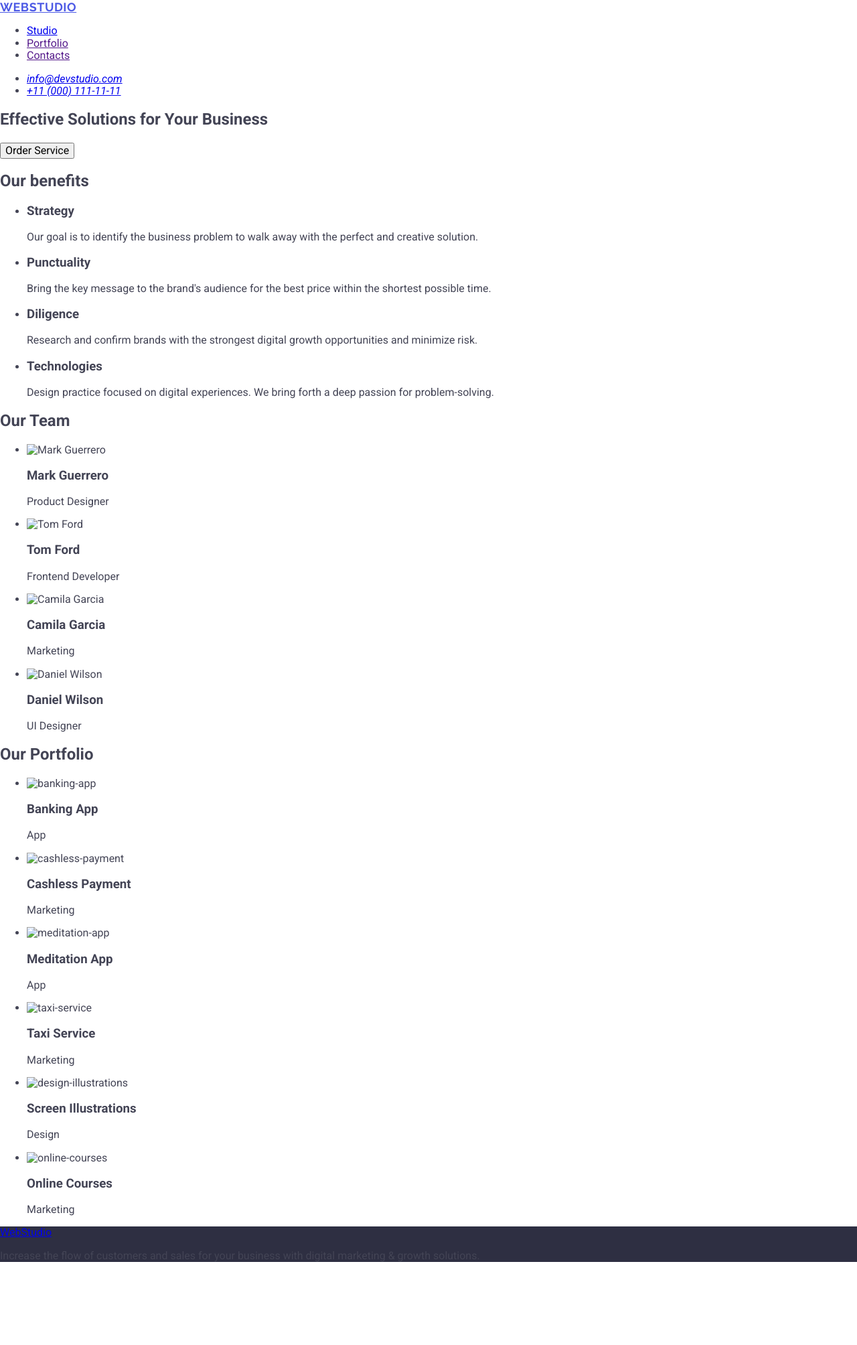
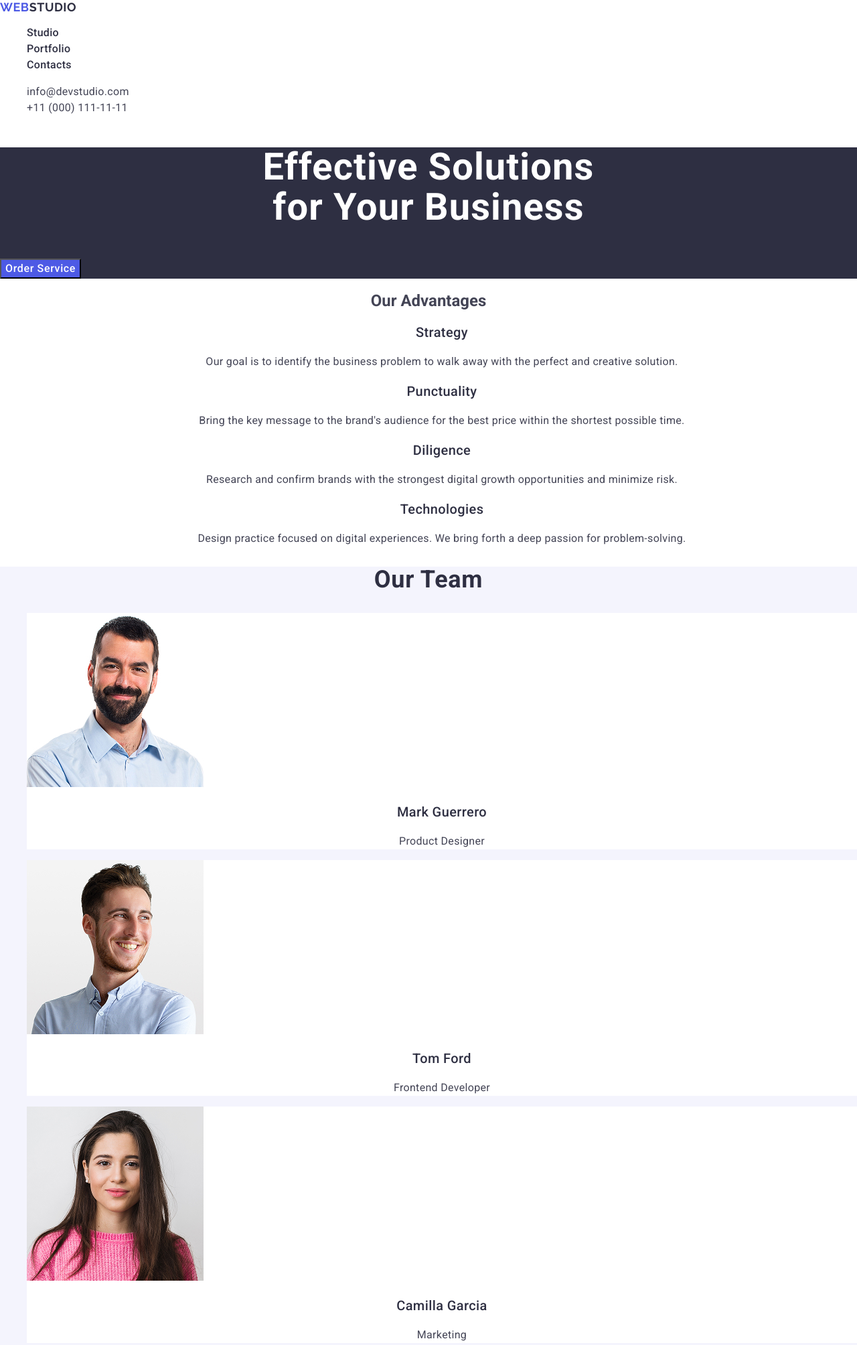
Before and after one commit to OleksandrShtyka/goit-markup-hw-02, a plain HTML site: page index.html in a window 1280 px wide. Shown: the top 2008 px of the page at 67% size. Before the commit the page ends 1900 px from the top, so only its background shows below. Drawn offline with nearby package versions, Linux system fonts and the light colour scheme.

Commit message:
rework to replace

```diff
--- a/css/styles.css
+++ b/css/styles.css
@@ -4,156 +4,221 @@ body {
     background-color: #FFFFFF;
 }
 
-.logo {
+a {
+    text-decoration: none;
     color: #4D5AE5;
+}
+
+ul {
+    list-style-type: none;
+}
+
+.header-nav-logo {
+    font-family: "Raleway", sans-serif;
     font-weight: 700;
     font-size: 18px;
     line-height: 1.17;
-    font-family: "Raleway", sans-serif;
+    letter-spacing: 0.03em;
     text-transform: uppercase;
-    letter-spacing: 0.03em;
 
+    justify-content: flex-start;
 }
 
-.studio {
-    color: #2E2F42;
+.span-logo {
+    font: 700 18px / 1.16667 "Raleway", sans-serif;
+    letter-spacing: 0.03em;
+    text-transform: uppercase;
+    color: #2e2f42;
 }
 
-.link-nav {
-    color: #2E2F42;
+.header-nav-list {
+    justify-content: flex-start;
+}
+
+.header-nav-list-studio {
     font-weight: 500;
     font-size: 16px;
     line-height: 1.5;
     letter-spacing: 0.02em;
+    color: #2e2f42;
 }
 
-.link-nav:hover {
-    color: #404BBF;
+.header-nav-list-studio:hover,
+.header-nav-list-studio:focus {
+    color: #404bbf;
 }
 
 
-.link-nav:focus {
-    color: #404BBF;
-
-}
-
-.page-address {
+.header-address {
     font-style: normal;
 }
 
-.link-address {
-    color: #434455;
-    font-weight: 400;
-    font-size: 16px;
-    line-height: 1.5;
-    font-style: normal;
-    letter-spacing: 0.02em;
 
-
-}
-
-.link-address:focus {
-    color: #404BBF;
-}
-
-.link-address:hover {
-    color: #404BBF;
-}
-
-.link-address .link:active {
-    color: #404BBF;
-}
-
-
-.hero {
-    background-color: #2E2F42;
-}
-
-.page-title {
-    color: #FFFFFF;
-    font-weight: 700;
-    font-size: 56px;
-    line-height: 1.07143;
-    text-align: center;
-    line-height: 1.07;
-    letter-spacing: 0.02em;
-
-}
-
-.button {
-    color: #FFFFFF;
-    background-color: #4d5ae5;
-    font-weight: 500;
-    font-size: 16px;
-    line-height: 1.5;
-    cursor: pointer;
-    font-family: "Roboto", sans-serif;
-    letter-spacing: 0.04em;
-
-}
-
-.button:focus {
-    background-color: #404BBF;
-}
-
-.button:hover {
-    background-color: #404BBF;
-}
-
-.section-title {
-    color: #2E2F42;
-    font-weight: 700;
-    font-size: 36px;
-    line-height: 1.11;
-    text-align: center;
-    letter-spacing: 0.02em;
-    text-transform: capitalize;
-
-}
-
-.title {
-    color: #2E2F42;
-    font-weight: 500;
-    font-size: 20px;
-    line-height: 1.2;
-    letter-spacing: 0.02em
-}
-
-.submenu-card {
-    background-color: #FFFFFF
-}
-
-.text {
+.header-address-list-contacts {
     font-weight: 400;
     font-size: 16px;
     line-height: 1.5;
     letter-spacing: 0.02em;
-
+    color: #434455;
 }
 
-
-.card {
-    background-color: #F4F4FD;
+.header-address-list-contacts:hover,
+.header-address-list-contacts:focus {
+    color: #404bbf;
 }
 
-.footer {
-    background-color: #2E2F42;
+.main-section-for-busines {
+    background-color: #2e2f42;
 }
 
-.text-footer {
-    color: #F4F4FD;
+.main-section-for-busines-title {
+    font-weight: 700;
+    font-size: 56px;
+    line-height: 1.07;
+    letter-spacing: 0.02em;
+    text-align: center;
+    color: #ffffff;
+}
+
+.main-section-for-busines-but {
+    font-family: "Roboto", sans-serif;
+    font-weight: 500;
+    font-size: 16px;
+    line-height: 1.5;
+    letter-spacing: 0.04em;
+    color: #ffffff;
+    background-color: #4D5AE5;
+    text-align: center;
+    cursor: pointer;
+}
+
+.main-section-for-busines-but:hover,
+.main-section-for-busines-but:focus {
+    background-color: #404BBF;
+}
+
+.main-section-advantages {
+    text-align: center;
+}
+
+.main-section-advantages-title-list-strategy {
+    justify-content: flex-start;
+}
+
+.main-section-advantages-title-list-strategy-title {
+    font-weight: 500;
+    font-size: 20px;
+    line-height: 1.2;
+    letter-spacing: 0.02em;
+    color: #2e2f42;
+}
+
+.main-section-advantages-title-list-strategy-text {
     font-weight: 400;
     font-size: 16px;
     line-height: 1.5;
     letter-spacing: 0.02em;
+    color: #434455;
 }
 
-.studio-footer {
-    color: #F4F4FD;
+.main-section-advantages-title-list-punctuality {
+    justify-content: flex-start;
+}
+
+.main-section-advantages-title-list-diligence {
+    justify-content: flex-start;
+}
+
+.main-section-advantages-title-list-technologies {
+    justify-content: flex-start;
+}
+
+.main-section-team {
+    background-color: #F4F4FD;
+}
+
+.main-section-team-title {
+    font-weight: 700;
+    font-size: 36px;
+    line-height: 1.11;
+    letter-spacing: 0.02em;
+    text-align: center;
+    text-transform: capitalize;
+    color: #2e2f42;
+}
+
+.main-section-team-list-product-designer {
+    justify-content: center;
+    background-color: #FFFFFF;
+}
+
+.main-section-team-list-product-designer-title {
+    font-weight: 500;
+    font-size: 20px;
+    line-height: 1.2;
+    letter-spacing: 0.02em;
+    text-align: center;
+    color: #2e2f42;
+}
+
+.main-section-team-list-product-designer-text {
+    font-weight: 400;
+    font-size: 16px;
+    line-height: 1.5;
+    letter-spacing: 0.02em;
+    text-align: center;
+    color: #434455;
+}
+
+.main-section-portfolio-title {
+    font-weight: 700;
+    font-size: 36px;
+    line-height: 1.11;
+    letter-spacing: 0.02em;
+    text-align: center;
+    text-transform: capitalize;
+    color: #2e2f42;
+}
+
+.main-section-portfolio-list-banking-title {
+    font-weight: 500;
+    font-size: 20px;
+    line-height: 1.2;
+    letter-spacing: 0.02em;
+    color: #2e2f42;
+}
+
+.main-section-portfolio-list-banking-text {
+    font-weight: 400;
+    font-size: 16px;
+    line-height: 1.5;
+    letter-spacing: 0.02em;
+    color: #434455;
+}
+
+.basement {
+    background-color: #2e2f42;
+}
+
+.basement-logo {
+    font-family: "Raleway", sans-serif;
     font-weight: 700;
     font-size: 18px;
     line-height: 1.17;
-    font-family: "Raleway", sans-serif;
+    letter-spacing: 0.03em;
     text-transform: uppercase;
+    justify-content: flex-start;
+}
+
+.basement-logo-span {
+    color: #f4f4fd;
+}
+
+.basement-text {
+    font-weight: 400;
+    font-size: 16px;
+    line-height: 1.5;
     letter-spacing: 0.02em;
+    font-family: var(--font-family);
+    color: #F4F4FD;
 }
--- a/index.html
+++ b/index.html
@@ -4,145 +4,142 @@
 <head>
   <meta charset="UTF-8">
   <meta name="viewport" content="width=device-width, initial-scale=1.0">
-  <title>Document</title>
   <link rel="preconnect" href="https://fonts.googleapis.com">
   <link rel="preconnect" href="https://fonts.gstatic.com" crossorigin>
   <link
     href="https://fonts.googleapis.com/css2?family=Raleway:ital,wght@0,100..900;1,100..900&family=Roboto:ital,wght@0,100..900;1,100..900&display=swap"
     rel="stylesheet">
-  <link rel="stylesheet"
-    href="https://cdnjs.cloudflare.com/ajax/libs/modern-normalize/3.0.1/modern-normalize.min.css" />
-  <link rel="stylesheet" href="./css/styles.css" />
+  <link rel="stylesheet" href="https://cdnjs.cloudflare.com/ajax/libs/modern-normalize/3.0.1/modern-normalize.min.css">
+  <link rel="stylesheet" href="./css/styles.css">
+  <title>WebStudio</title>
 </head>
 
 <body>
-
   <header class="header">
     <nav class="header-nav">
-      <a class="logo" href="./index.html">Web<span class="logo-accent">Studio</span></a>
-      <ul class="nav-list">
-        <li class="nav-list-item"><a id="studio-link" class="nav-link" href="./index.html">Studio</a></li>
-        <li class="nav-list-item"><a class="nav-link" href="">Portfolio</a></li>
-        <li class="nav-list-item"><a class="nav-link" href="">Contacts</a></li>
+      <a class="header-nav-logo" href="./index.html">Web<span class="span-logo">Studio</span></a>
+      <ul class="header-nav-list">
+        <li><a class="header-nav-list-studio" href="./index.html">Studio</a></li>
+        <li><a class="header-nav-list-studio" href="">Portfolio</a></li>
+        <li><a class="header-nav-list-studio" href="">Contacts</a></li>
       </ul>
     </nav>
-
-    <address class="header-contacts">
-      <ul class="contacts-list">
-        <li class="contact-list-item"><a class="contact-link" href="mailto:info@devstudio.com">info@devstudio.com</a>
-        </li>
-        <li class="contact-list-item"><a class="contact-link" href="tel:+110001111111">+11 (000) 111-11-11</a></li>
+    <address class="header-address">
+      <ul class="header-address-list">
+        <li><a class="header-address-list-contacts" href="mailto:info@devstudio.com">info@devstudio.com</a></li>
+        <li><a class="header-address-list-contacts" href="tel:+110001111111">+11 (000) 111-11-11</a></li>
       </ul>
     </address>
   </header>
 
-  <main class="main-content">
-    <section class="hero-section">
-      <h1 class="hero-title">Effective Solutions
-        for Your Business</h1>
-      <button class="hero-button" type="button">Order Service</button>
+  <main>
+    <section class="main-section-for-busines">
+      <h1 class="main-section-for-busines-title">Effective Solutions <br>for Your Business</h1>
+      <button class="main-section-for-busines-but" type="button">Order Service</button>
     </section>
 
-    <section class="benefits-section">
-      <h2 class="benefits-section-title">Our benefits</h2>
-      <ul class="benefits-list">
-        <li class="benefits-item">
-          <h3 class="benefits-title">Strategy</h3>
-          <p class="benefits-text">Our goal is to identify the business
-            problem to walk away with the perfect and creative solution.</p>
+    <section class="main-section-advantages">
+      <h2 class="main-section-advantages-title">Our Advantages</h2>
+      <ul class="main-section-advantages-title-list">
+        <li class="main-section-advantages-title-list-strategy">
+          <h3 class="main-section-advantages-title-list-strategy-title">Strategy</h3>
+          <p class="main-section-advantages-title-list-strategy-text">Our goal is to identify the business
+            problem to walk away with
+            the perfect and creative solution.
+          </p>
         </li>
-        <li class="benefits-item">
-          <h3 class="benefits-title">Punctuality</h3>
-          <p class="benefits-text">Bring the key message to the brand's audience for the best price within the shortest
-            possible time.</p>
+        <li class="main-section-advantages-title-list-punctuality">
+          <h3 class="main-section-advantages-title-list-strategy-title">Punctuality</h3>
+          <p class="main-section-advantages-title-list-strategy-text">Bring the key message to the brand's
+            audience for the best
+            price within the shortest possible
+            time.</p>
         </li>
-        <li class="benefits-item">
-          <h3 class="benefits-title">Diligence</h3>
-          <p class="benefits-text">Research and confirm brands with the strongest digital growth opportunities and
-            minimize risk.</p>
+        <li class="main-section-advantages-title-list-diligence">
+          <h3 class="main-section-advantages-title-list-strategy-title">Diligence</h3>
+          <p class="main-section-advantages-title-list-strategy-text">Research and confirm brands with the
+            strongest digital growth
+            opportunities and minimize risk.
+          </p>
         </li>
-        <li class="benefits-item">
-          <h3 class="benefits-title">Technologies</h3>
-          <p class="benefits-text">Design practice focused on digital experiences. We bring forth a deep passion for
+        <li class="main-section-advantages-title-list-technologies">
+          <h3 class="main-section-advantages-title-list-strategy-title">Technologies</h3>
+          <p class="main-section-advantages-title-list-strategy-text">Design practice focused on digital
+            experiences. We bring forth a
+            deep passion for
             problem-solving.</p>
-        </li>
-      </ul>
-    </section>
-
-    <section class="team-section">
-      <h2 class="team-title">Our Team</h2>
-      <ul class="team-list">
-        <li class="team-item">
-          <img class="team-photo" src="./images/img-3.jpg" alt="Mark Guerrero" width="264">
-          <h3 class="team-name">Mark Guerrero</h3>
-          <p class="team-position">Product Designer</p>
-        </li>
-        <li class="team-item">
-          <img class="team-photo" src="./images/img-2.jpg" alt="Tom Ford" width="264">
-          <h3 class="team-name">Tom Ford</h3>
-          <p class="team-position">Frontend Developer</p>
-        </li>
-        <li class="team-item">
-          <img class="team-photo" src="./images/img-1.jpg" alt="Camila Garcia" width="264">
-          <h3 class="team-name">Camila Garcia</h3>
-          <p class="team-position">Marketing</p>
-        </li>
-        <li class="team-item">
-          <img class="team-photo" src="./images/img.jpg" alt="Daniel Wilson" width="264">
-          <h3 class="team-name">Daniel Wilson</h3>
-          <p class="team-position">UI Designer</p>
-        </li>
-
-      </ul>
-    </section>
-
-    <section class="portfolio">
-      <h2 class="portfolio-title">Our Portfolio</h2>
-      <ul class="portfolio-list">
-        <li class="portfolio-list-item">
-          <img class="portfolio-images" src="./images/our-portfolio/img-5.jpg" alt="banking-app" width="360">
-          <h3 class="portfolio-card-title">Banking App</h3>
-          <p class="portfolio-text">App</p>
-        </li>
-        <li class="portfolio-list-item">
-          <img class="portfolio-images" src="./images/our-portfolio/img-4.jpg" alt="cashless-payment" width="360">
-          <h3 class="portfolio-card-title">Cashless Payment</h3>
-          <p class="portfolio-text">Marketing</p>
-        </li>
-        <li class="portfolio-list-item">
-          <img class="portfolio-images" src="./images/our-portfolio/img-3.jpg" alt="meditation-app" width="360">
-          <h3 class="portfolio-card-title">Meditation App</h3>
-          <p class="portfolio-text">App</p>
-        </li>
-        <li class="portfolio-list-item">
-          <img class="portfolio-images" src="./images/our-portfolio/img-2.jpg" alt="taxi-service" width="360">
-          <h3 class="portfolio-card-title">Taxi Service</h3>
-          <p class="portfolio-text">Marketing</p>
-        </li>
-        <li class="portfolio-list-item">
-          <img class="portfolio-images" src="./images/our-portfolio/img-1.jpg" alt="design-illustrations" width="360">
-          <h3 class="portfolio-card-title">Screen Illustrations</h3>
-          <p class="portfolio-text">Design</p>
-        </li>
-        <li class="portfolio-list-item">
-          <img class="portfolio-images" src="./images/our-portfolio/img.jpg" alt="online-courses" width="360">
-          <h3 class="portfolio-card-title">Online Courses</h3>
-          <p class="portfolio-text">Marketing</p>
         </li>
       </ul>
 
     </section>
 
+    <section class="main-section-team">
+      <h2 class="main-section-team-title">Our Team</h2>
+      <ul class="main-section-team-list">
+        <li class="main-section-team-list-product-designer">
+          <img src="./images/mark.jpg" alt="Product Designer" width="264">
+          <h3 class="main-section-team-list-product-designer-title">Mark Guerrero</h3>
+          <p class="main-section-team-list-product-designer-text">Product Designer</p>
+        </li>
+        <li class="main-section-team-list-product-designer">
+          <img src="./images/tom.jpg" alt="Frontend Developer" width="264">
+          <h3 class="main-section-team-list-product-designer-title">Tom Ford</h3>
+          <p class="main-section-team-list-product-designer-text">Frontend Developer</p>
+        </li>
+        <li class="main-section-team-list-product-designer">
+          <img src="./images/camila.jpg" alt="Marketing" width="264">
+          <h3 class="main-section-team-list-product-designer-title">Camilla Garcia</h3>
+          <p class="main-section-team-list-product-designer-text">Marketing</p>
+        </li>
+        <li class="main-section-team-list-product-designer">
+          <img src="./images/Daniel.jpg" alt="UI Designer" width="264">
+          <h3 class="main-section-team-list-product-designer-title">Daniel Wilson</h3>
+          <p class="main-section-team-list-product-designer-text">UI Designer</p>
+        </li>
+      </ul>
+    </section>
 
-
-
-
+    <section class="main-section-portfolio">
+      <h2 class="main-section-portfolio-title">Our Portfolio</h2>
+      <ul class="main-section-portfolio-list">
+        <li class="main-section-portfolio-list-banking">
+          <img src="./images/banking.jpg" alt="Banking App" width="360">
+          <h3 class="main-section-portfolio-list-banking-title">Banking App</h3>
+          <p class="main-section-portfolio-list-banking-text">App</p>
+        </li>
+        <li class="main-section-portfolio-list-cashless">
+          <img src="./images/cashless.jpg" alt="Cashless Payment" width="360">
+          <h3 class="main-section-portfolio-list-banking-title">Cashless Payment</h3>
+          <p class="main-section-portfolio-list-banking-text">Marketing</p>
+        </li>
+        <li class="main-section-portfolio-list-meditation">
+          <img src="./images/meditation.jpg" alt="Meditation App" width="360">
+          <h3 class="main-section-portfolio-list-banking-title">Meditation App</h3>
+          <p class="main-section-portfolio-list-banking-text">App</p>
+        </li>
+        <li class="main-section-portfolio-list-taxi">
+          <img src="./images/taxi.jpg" alt="Taxi Service" width="360">
+          <h3 class="main-section-portfolio-list-banking-title">Taxi Service</h3>
+          <p class="main-section-portfolio-list-banking-text">Marketing</p>
+        </li>
+        <li class="main-section-portfolio-list-screen">
+          <img src="./images/screen.jpg" alt="Screen Illustrations" width="360">
+          <h3 class="main-section-portfolio-list-banking-title">Screen Illustrations</h3>
+          <p class="main-section-portfolio-list-banking-text">Design</p>
+        </li>
+        <li class="main-section-portfolio-list-online">
+          <img src="./images/online.jpg" alt="Online Courses" width="360">
+          <h3 class="main-section-portfolio-list-banking-title">Online Courses</h3>
+          <p class="main-section-portfolio-list-banking-text">Marketing</p>
+        </li>
+      </ul>
+    </section>
   </main>
 
-  <footer class="footer">
-    <a class="footer-logo" href="./index.html">Web<span class="logo-accent-footer">Studio</span></a>
-    <p class="footer-text">Increase the flow of customers and sales for your business with digital marketing & growth
-      solutions.</p>
+  <footer class="basement">
+    <a class="basement-logo" href="./index.html">Web<span class="basement-logo-span">Studio</span></a>
+    <p class="basement-text">Increase the flow of customers and sales for your business with digital marketing &
+      growth solutions.</p>
   </footer>
 </body>
 
```
